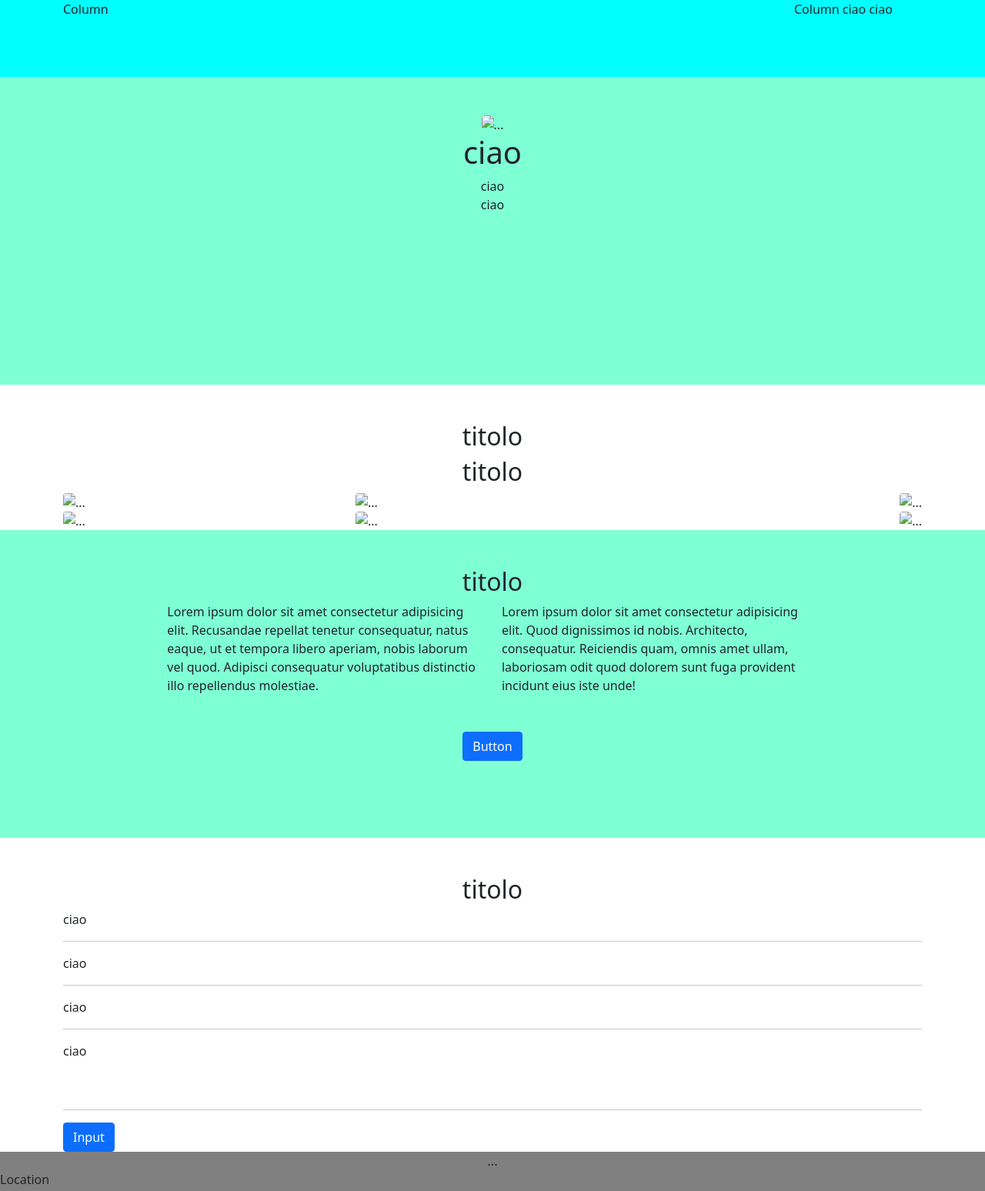
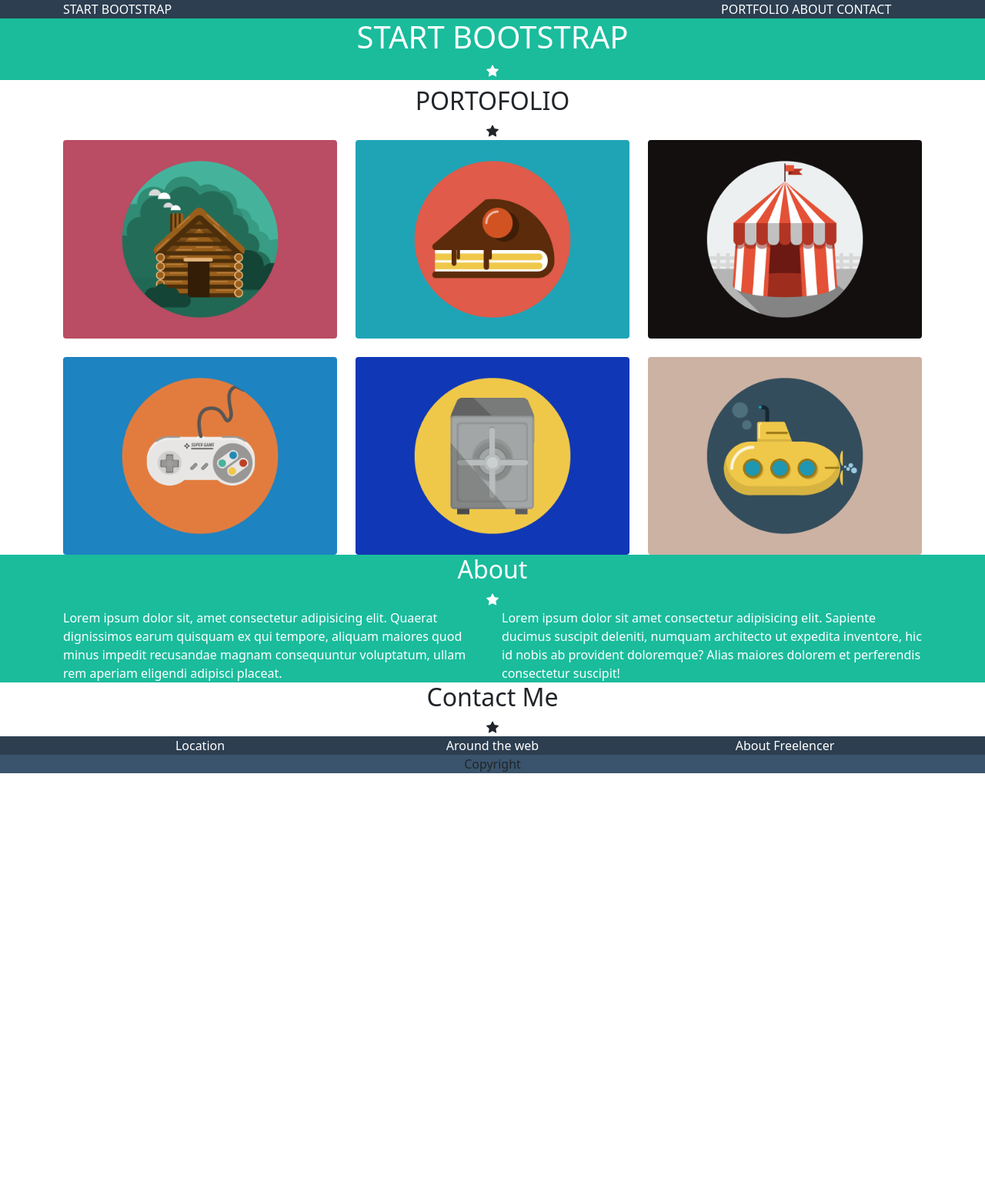
Before and after one commit to gabrielemorelli/html-css-bootstrap-freelancer, a plain HTML site: page index.html in a window 1280 px wide. Shown: the top 1548 px of the page at 77% size. After the commit the page ends 1005 px from the top, so only its background shows below. Drawn offline with nearby package versions, Linux system fonts and the light colour scheme.

Commit message:
ultime modifiche

```diff
--- a/index.html
+++ b/index.html
@@ -8,6 +8,7 @@
     <link href="https://cdn.jsdelivr.net/npm/bootstrap@5.0.2/dist/css/bootstrap.min.css" rel="stylesheet"
         integrity="sha384-EVSTQN3/azprG1Anm3QDgpJLIm9Nao0Yz1ztcQTwFspd3yD65VohhpuuCOmLASjC" crossorigin="anonymous">
     <link rel="stylesheet" href="style.css">
+    <link rel="stylesheet" href="https://cdn.jsdelivr.net/npm/bootstrap-icons@1.7.2/font/bootstrap-icons.css">
     <title>Document</title>
 </head>
 
@@ -16,215 +17,130 @@
 
 <body>
 
-    <div class="container-sm"></div>
-    <div class="container-lg"></div>
-    <div class="container-xl"></div>
-
-
-    <header>
-        <div class="container">
-            <div class="row">
-                <div class="col-10">
-                    Column
+    <header class="ms_bg_header">
+        <nav>
+            <div class="container-md">
+                <div class="row text-white">
+                    <div class="col-3">
+                        START BOOTSTRAP
 
                     </div>
-                <div class="col-2">
-                    Column
-                    ciao
-                    ciao
+                    <div class="col-3 ms-auto">
+                        PORTFOLIO
+                        ABOUT
+                        CONTACT
                     </div>
                 </div>
             </div>
+        </nav>
+
     </header>
 
     <main>
-        <div class="container-1">
+        <section id="jumbotron" class="ms_bg_green">
+            <div class="container text-center text-white">
+
+                <h1>START BOOTSTRAP</h1>
+                <i class="bi bi-star-fill"></i>
+                <h3></h3>
+            </div>
+        </section>
+
+        <section id="porfoglio">
+            <div class="container">
                 <div class="row">
-                <div class="col-12 pt-5">
-                    <div class="text-center">
-                        <img src="" class="rounded" alt="...">
+                    <div class="col-12 text-center">
+                        <h2>PORTOFOLIO</h2>
+                        <i class="bi bi-star-fill"></i>
+                    </div>
+                </div>
+
+                <div class="row g-4">
+                    <div class="col-12 col-sm-6 col-lg-4">
+                        <img src="img/cabin.png" class="img-fluid rounded" alt="...">
+                    </div>
+                    <div class="col-12 col-sm-6 col-lg-4">
+                        <img src="img/cake.png" class="img-fluid rounded" alt="...">
+                    </div>
+                    <div class="col-12 col-sm-6 col-lg-4">
+                        <img src="img/circus.png" class="img-fluid rounded" alt="...">
+                    </div>
+                    <div class="col-12 col-sm-6 col-lg-4">
+                        <img src="img/game.png" class="img-fluid rounded" alt="...">
+                    </div>
+                    <div class="col-12 col-sm-6 col-lg-4">
+                        <img src="img/safe.png" class="img-fluid rounded" alt="...">
+                    </div>
+                    <div class="col-12 col-sm-6 col-lg-4">
+                        <img src="img/submarine.png" class="img-fluid rounded" alt="...">
                     </div>
                 </div>
             </div>
-            <div class="row">
-                <div class="text-center">
+        </section>
+        <section id="about" class="ms_bg_green">
+            <div class="container">
+                <div class="row text-white">
+                    <div class="col-12 text-center">
+                        <h2>About</h2>
+                        <i class="bi bi-star-fill"></i>
+                    </div>
+                </div>
+                <div class="row text-white">
+                    <div class="col-12 col-sm-6">
+                        Lorem ipsum dolor sit, amet consectetur adipisicing elit. Quaerat dignissimos earum quisquam ex
+                        qui tempore, aliquam maiores quod minus impedit recusandae magnam consequuntur voluptatum, ullam
+                        rem aperiam eligendi adipisci placeat.
+                    </div>
+                    <div class="col-12 col-sm-6">
+                        Lorem ipsum dolor sit amet consectetur adipisicing elit. Sapiente ducimus suscipit deleniti,
+                        numquam architecto ut expedita inventore, hic id nobis ab provident doloremque? Alias maiores
+                        dolorem et perferendis consectetur suscipit!
+                    </div>
+                </div>
+
+            </div>
+        </section>
+        <section id="contact">
+            <div class="container">
+                <div class="row text-center">
                     <div class="col-12">
-                        <h1>ciao</h1>
+                        <h2> Contact Me</h2>
+                        <div class="col-12">
+                            <i class="bi bi-star-fill"></i>
+                        </div>
+                        <div class="col-12">
+
                         </div>
                     </div>
                 </div>
-            <div class="row">
-                <div class="text-center">
-                    <div class="col-12">
-                        ciao
             </div>
+        </section>
+    </main>
+
+
+    <footer>
+        <div class="ms_footer_top">
+            <div class="container">
+                <div class="row text-center text-white">
+                    <div class="col-12 col-lg-4">
+                        Location
                     </div>
+                    <div class="col-12 col-lg-4">
+                        Around the web
                     </div>
-            <div class="row">
-                <div class="text-center">
-                    <div class="col-12">
-                        ciao
+                    <div class="col-12 col-lg-4">
+                        About Freelencer
                     </div>
                 </div>
             </div>
         </div>
 
-
+        <div class="ms_footer_bottom">
             <div class="container">
-            <div class="row">
-                <div class="text-center">
-                    <div class="col-12 pt-5">
-                        <h2>titolo</h2>
+                <div class="row text-center">
+                    <div class="col-12">
+                        Copyright
                     </div>
-                </div>
-
-            </div>
-            <div class="row">
-                <div class="text-center">
-                    <div class="col-12">
-                        <h2>titolo</h2>
-                    </div>
-                </div>
-
-            </div>
-            <div class="row gx-4">
-                <div class="col-4">
-                    <img src="" class="rounded float-start" alt="...">
-                </div>
-                <div class="col-4">
-                    <img src="..." class="rounded float-start" alt="...">
-                </div>
-                <div class="col-4">
-                    <img src="..." class="rounded float-end" alt="...">
-                </div>
-
-            </div>
-            <div class="row gx-4">
-                <div class="col-4">
-                    <img src="..." class="rounded float-start" alt="...">
-                </div>
-                <div class="col-4">
-                    <img src="..." class="rounded float-start" alt="...">
-                </div>
-                <div class="col-4">
-                    <img src="..." class="rounded float-end" alt="...">
-                </div>
-
-            </div>
-        </div>
-
-        <div class="container-1">
-            <div class="row">
-                <div class="text-center">
-                    <div class="col-12 pt-5">
-                        <h2>titolo</h2>
-                    </div>
-                </div>
-            </div>
-            <div class="row">
-                <div class="text-center">
-                    <div class="col-12">
-                    </div>
-                </div>
-            </div>
-            <div class="row">
-                <div class="col-2">
-
-                </div>
-                <div class="col-4">
-                    Lorem ipsum dolor sit amet consectetur adipisicing elit. Recusandae repellat tenetur consequatur,
-                    natus eaque, ut et tempora libero aperiam, nobis laborum vel quod. Adipisci consequatur voluptatibus
-                    distinctio illo repellendus molestiae.
-                </div>
-                <div class="col-4">
-                    Lorem ipsum dolor sit amet consectetur adipisicing elit. Quod dignissimos id nobis. Architecto,
-                    consequatur. Reiciendis quam, omnis amet ullam, laboriosam odit quod dolorem sunt fuga provident
-                    incidunt eius iste unde!
-                </div>
-
-            </div>
-            <div class="row">
-                <div class="text-center">
-                    <div class="col-12 pt-5">
-                        <button class="btn btn-primary" type="submit">Button</button>
-                    </div>
-                </div>
-            </div>
-        </div>
-        <div class="container">
-            <div class="row">
-                <div class="text-center">
-                    <div class="col-12 pt-5">
-                        <h2>titolo</h2>
-                    </div>
-                </div>
-            </div>
-            <div class="row">
-                <div class="col-6">
-                    ciao
-                </div>
-            </div>
-            <div class="row">
-                <div class="col-12">
-                    <hr>
-                </div>
-            </div>
-            <div class="row">
-                <div class="col-6">
-                    ciao
-                </div>
-            </div>
-            <div class="row">
-                <div class="col-12">
-                    <hr>
-                </div>
-            </div>
-            <div class="row">
-                <div class="col-6">
-                    ciao
-                </div>
-            </div>
-            <div class="row">
-                <div class="col-12">
-                    <hr>
-                </div>
-            </div>
-            <div class="row">
-                <div class="col-6">
-                    ciao
-                </div>
-            </div>
-            <div class="row">
-                <div class="col-12 pt-5">
-                    <hr>
-                </div>
-            </div>
-            <div class="row">
-                <div class="col-12">
-                    <input class="btn btn-primary" type="button" value="Input">
-                </div>
-            </div>
-        </div>
-
-
-
-    </main>
-<footer>
-    <div class="container-3">
-        <div class="row">
-            <div class="d-flex justify-content-evenly">...</div>
-            <div class="col-12">
-             <p>Location</p>
-                <div>215 John daniel drive</div>
-                <div>54243</div>
-            </div>
-            <div class="col-4">
-                <p>AROUND THE WEB</p>
-            </div>
-            <div class="col-4">
-                <p>ABOUT FREELANCER</p>
-                <div>kskfllkfòffksflksflòfksfòfskflfkò</div>
-                <div>ewfjfkowjpwffffewfcszAcef</div>
                 </div>
             </div>
         </div>
@@ -239,9 +155,8 @@
 
 
 
-    <script src="https://cdn.jsdelivr.net/npm/bootstrap@5.0.2/dist/js/bootstrap.bundle.min.js"
-        integrity="sha384-MrcW6ZMFYlzcLA8Nl+NtUVF0sA7MsXsP1UyJoMp4YLEuNSfAP+JcXn/tWtIaxVXM"
-        crossorigin="anonymous"></script>
+    <script src="https://cdn.jsdelivr.net/npm/bootstrap@5.0.2/dist/js/bootstrap.bundle.min.js"></script>
+
 </body>
 
 </html>
--- a/style.css
+++ b/style.css
@@ -1,17 +1,17 @@
-header{
-    background-color: aqua;
-    height: 100px;
+.ms_bg_header{
+    background-color: #2c3e50;
+
 }
 
-.container-1{
-    background-color: aquamarine;
-    height: 400px;
+.ms_bg_green{
+    background-color: #1abc9c;
+
 }
 
-.container-2{
-    width:80%;
+.ms_footer_top{
+    background-color: #2c3e50;
 }
 
-.container-3{
-    background-color:gray;
+.ms_footer_bottom{
+    background-color: #3a546d;
 }
```
Lines whose indentation alone changed are shown as unchanged.
